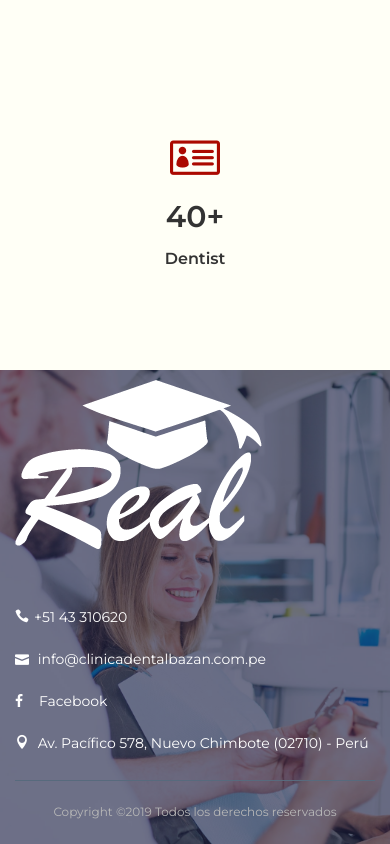
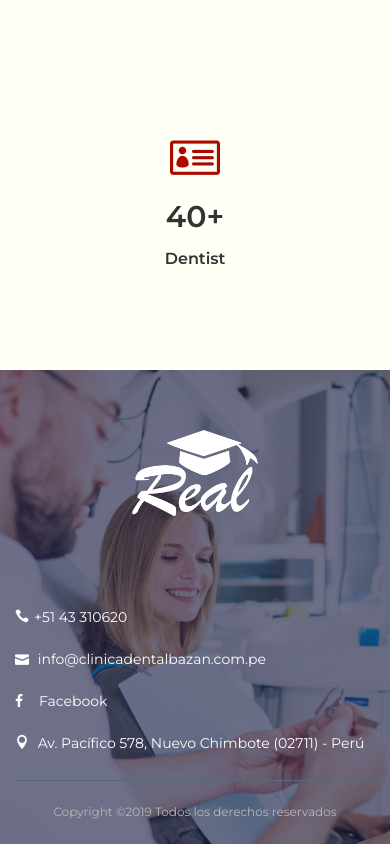
Before and after one commit to David2289/RealPacifico, a website: page nosotros.html in a window 390 px wide. Shown: the part 2855-3699 px from the top of the page. Drawn offline with nearby package versions, Linux system fonts and the light colour scheme.

Commit message:
Cambio de orden de los bloques del footer

```diff
--- a/nosotros.html
+++ b/nosotros.html
@@ -381,34 +381,22 @@
           <div class="container">
             <div class="row">
               <!-- Single Footer Widget -->
-                <div class="col-12 col-sm-6 col-lg-6">
-                  <div class="single-footer-widget">
-                    <a href="./index.html" class="d-block footer-logo mb-4"><img src="./img/core-img/rp_logo_blanco.png" alt=""></a>
-                  </div>
-                </div>
-
-                <!-- Single Footer Widget -->
-                <!-- <div class="col-12 col-sm-6 col-lg" style="display:none;">
-                  <div class="single-footer-widget">
-                    <h5 class="widget-title">Horarios de Atención</h5>
-                    <ul class="opening-hours">
-                      <li><span>Mon-Wed</span> <span>8.00-18.00</span></li>
-                      <li><span>Thu-Fri</span> <span>8.00-17.00</span></li>
-                      <li><span>Sat</span> <span>9.00-17.00</span></li>
-                      <li><span>Sun</span> <span>10.00-17.00</span></li>
-                      <li><span>Holiday</span> <span>Closed</span></li>
-                    </ul>
-                  </div>
-                </div> -->
-
-                <!-- Single Footer Widget -->
-                <div class="col-12 col-sm-6 col-lg-6">
+              <div id="footer_block_1" class="col-12 col-sm-6 col-lg-6">
                 <div class="single-footer-widget">
                   <div class="footer-contact">
                     <a href="#"><i class="icon_phone"></i>+51 43 310620</a><br><br>
                     <a href="#"><i class="icon_mail"></i> info@clinicadentalbazan.com.pe</a><br><br>
                     <a href="https://www.facebook.com/pg/colegiorealpacifico/" data-toggle="tooltip" data-placement="bottom" target="_blank"><i class="fa fa-facebook"></i>&nbsp; &nbsp;Facebook</a><br><br>
-                      <a href="#"><i class="icon_pin"></i>&nbsp;Av. Pacífico 578, Nuevo Chimbote (02710) - Perú</a>
+                    <a href="#"><i class="icon_pin"></i>&nbsp;Av. Pacífico 578, Nuevo Chimbote (02711) - Perú</a>
+                  </div>
+                </div>
+              </div>
+
+              <!-- Single Footer Widget -->
+              <div id="footer_block_2" class="col-12 col-sm-6 col-lg-6">
+                <div class="single-footer-widget">
+                  <img src="./img/core-img/rp_logo_blanco.png" alt="">
+                </div>
               </div>
             </div>
           </div>
--- a/style.css
+++ b/style.css
@@ -1566,6 +1566,7 @@ margin-bottom: 40px; }
   position: absolute;
   margin: 0;
   top: 50%;
+  left: 30%;
   -ms-transform: translateY(-50%);
   transform: translateY(-50%);
 }
@@ -1582,15 +1583,31 @@ margin-bottom: 40px; }
 }
 @media only screen and (max-width: 576px) {
   .single-footer-widget > img {
+    display: table-header-group;
     max-width: 35%;
     position: absolute;
     margin: 0 auto;
-    left: 30%;
+    top: 25%;
+    left: 50%;
     -ms-transform: translateX(-50%);
     transform: translateX(-50%);
-    top: 50%;
-    -ms-transform: translateY(-50%);
-    transform: translateY(-50%);
+  }
+}
+
+/*Cambio de orden de div*/
+@media only screen and (max-width: 576px) {
+  .footer-area .container .row {
+    display: flex; flex-direction: column;
+  }
+}
+@media only screen and (max-width: 576px) {
+  #footer_block_1 {
+    order: 2;
+  }
+}
+@media only screen and (max-width: 576px) {
+  #footer_block_2 {
+    order: 1;
   }
 }
 
```
Also changed, not shown: contacto.html (+8 -23 lines), galeria.html (+8 -23 lines), index.html (+7 -22 lines), servicio.html (+8 -23 lines). Lines whose indentation alone changed are shown as unchanged.
